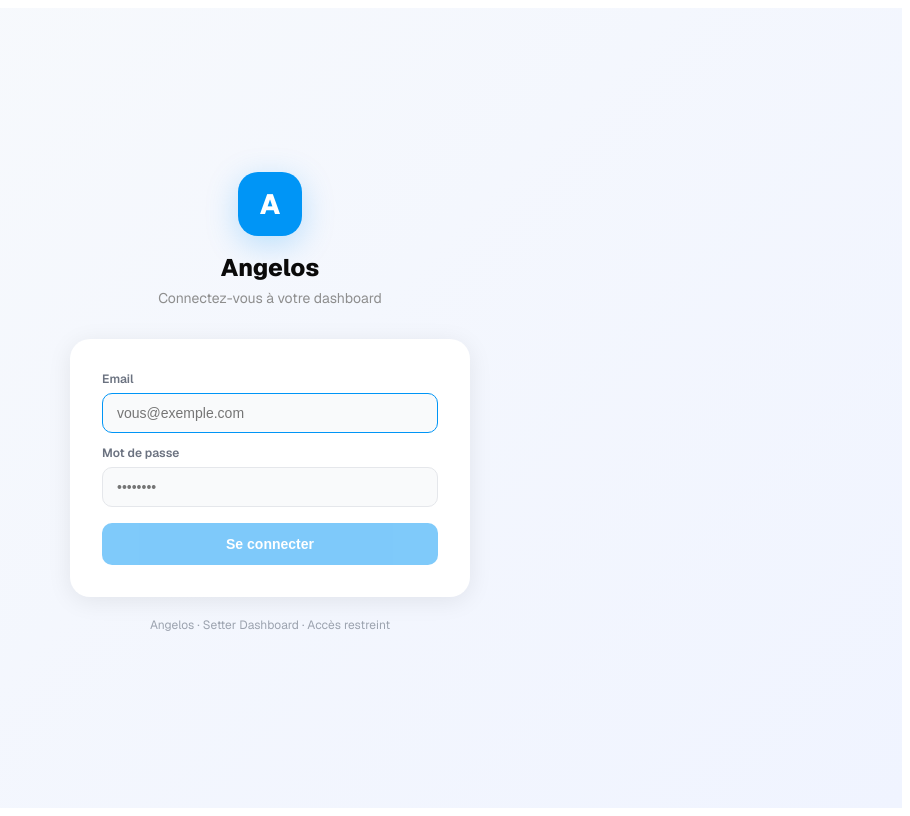
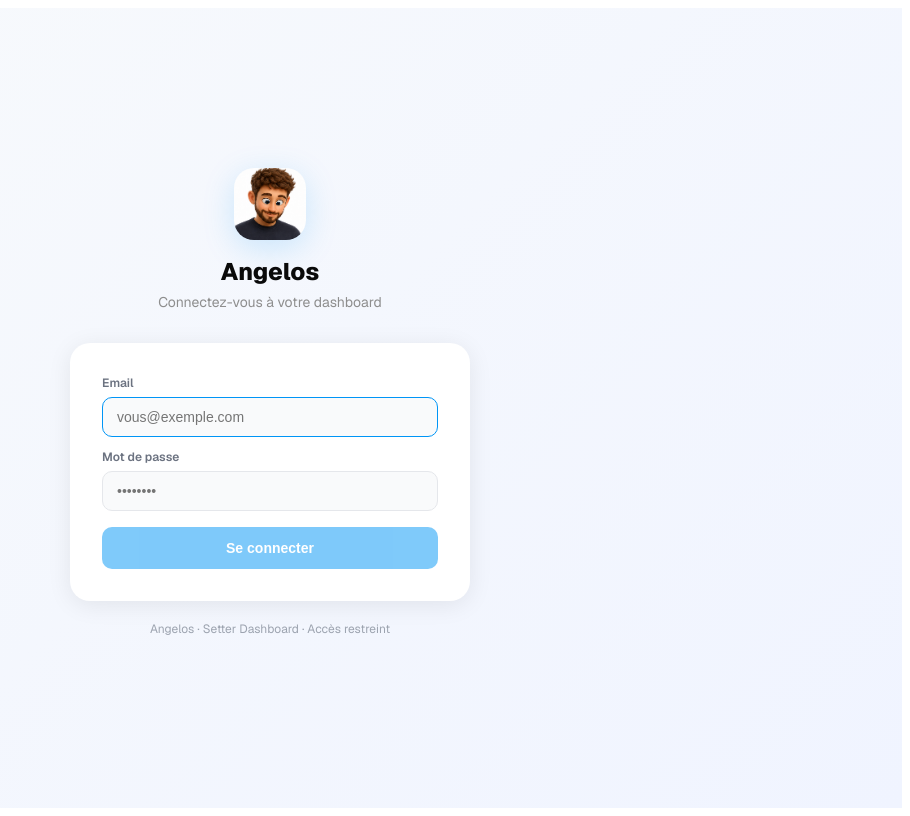
Before and after one commit to thomasmahe56-glitch/setter-dashboard-saas, a Next.js app: page /login in a window 1280 px wide. Shown: the whole page, without its empty margins (370-1280 px from the left). Built offline with nearby package versions, Linux system fonts and the light colour scheme; no server answers.

Commit message:
Add Angelos avatar artwork

```diff
--- a/app/login/page.tsx
+++ b/app/login/page.tsx
@@ -3,6 +3,7 @@ import { useState, useEffect } from "react";
 import { useRouter } from "next/navigation";
 import { config as appConfig } from "@/lib/config";
 import { createClient } from "@/lib/supabase/client";
+import { AngelosAvatar } from "@/components/AngelosAvatar";
 
 export default function LoginPage() {
   const router = useRouter();
@@ -50,16 +51,8 @@ export default function LoginPage() {
       <div style={{ width: "100%", maxWidth: 400 }}>
 
         <div style={{ textAlign: "center", marginBottom: 32 }}>
-          <div style={{
-            width: 64, height: 64, borderRadius: 20,
-            background: "#0095F6",
-            display: "flex", alignItems: "center", justifyContent: "center",
-            margin: "0 auto 16px",
-            boxShadow: "0 8px 32px rgba(0,149,246,0.25)",
-          }}>
-            <span style={{ color: "#fff", fontWeight: 800, fontSize: 28 }}>
-              {appConfig.agentName.charAt(0)}
-            </span>
+          <div style={{ display: "flex", justifyContent: "center", marginBottom: 16 }}>
+            <AngelosAvatar size={72} radius={20} shadow="0 8px 32px rgba(0,149,246,0.18)" />
           </div>
           <h1 style={{ fontSize: 24, fontWeight: 800, color: "#0a0a0a", margin: "0 0 6px" }}>
             {appConfig.agentName}
--- /dev/null
+++ b/components/AngelosAvatar.tsx
@@ -0,0 +1,26 @@
+interface AngelosAvatarProps {
+  size?: number;
+  radius?: number;
+  shadow?: string;
+}
+
+export function AngelosAvatar({ size = 40, radius = 10, shadow = "none" }: AngelosAvatarProps) {
+  return (
+    <div
+      aria-hidden="true"
+      style={{
+        width: size,
+        height: size,
+        borderRadius: radius,
+        backgroundColor: "#f4f7fb",
+        backgroundImage: "url('/angelos.png')",
+        backgroundRepeat: "no-repeat",
+        backgroundSize: "290%",
+        backgroundPosition: "50% 10%",
+        boxShadow: shadow,
+        flexShrink: 0,
+        overflow: "hidden",
+      }}
+    />
+  );
+}
--- a/components/NavBar.tsx
+++ b/components/NavBar.tsx
@@ -14,6 +14,7 @@ import {
   X,
 } from "lucide-react";
 import { config } from "@/lib/config";
+import { AngelosAvatar } from "@/components/AngelosAvatar";
 import { createClient } from "@/lib/supabase/client";
 
 const TABS = [
@@ -57,22 +58,7 @@ export function NavBar({ lastRefresh, onRefresh }: NavBarProps) {
       }}
     >
       <div style={{ height: 64, display: "flex", alignItems: "center", padding: "0 16px", gap: 12 }}>
-        <div
-          style={{
-            width: 40,
-            height: 40,
-            borderRadius: 10,
-            background: "#0095F6",
-            display: "flex",
-            alignItems: "center",
-            justifyContent: "center",
-            flexShrink: 0,
-          }}
-        >
-          <span style={{ color: "#fff", fontWeight: 800, fontSize: 16 }}>
-            {config.agentName.charAt(0)}
-          </span>
-        </div>
+        <AngelosAvatar size={40} radius={10} />
         {open && (
           <span
             style={{
```
Also changed, not shown: public/angelos.png (added).
